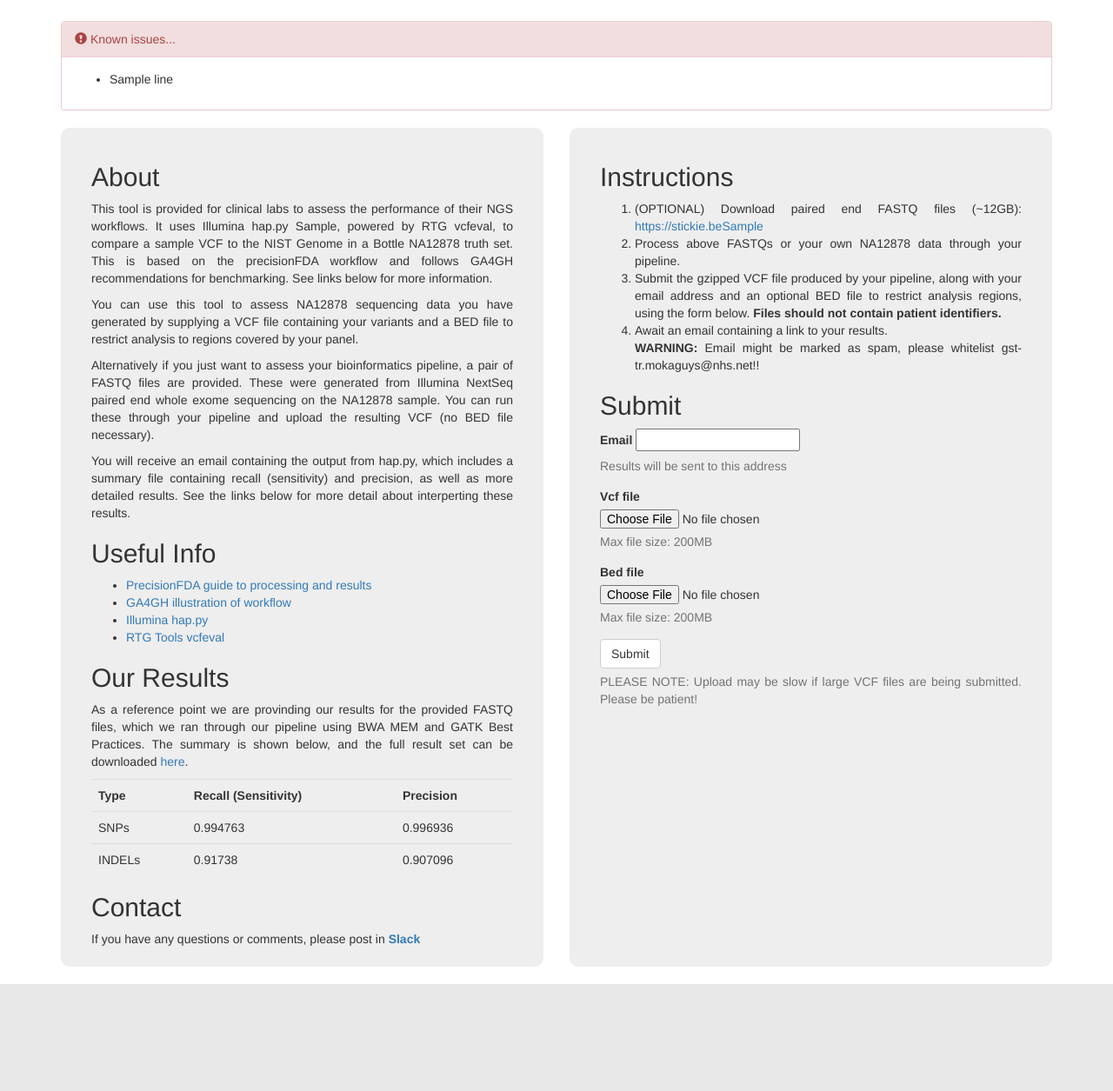
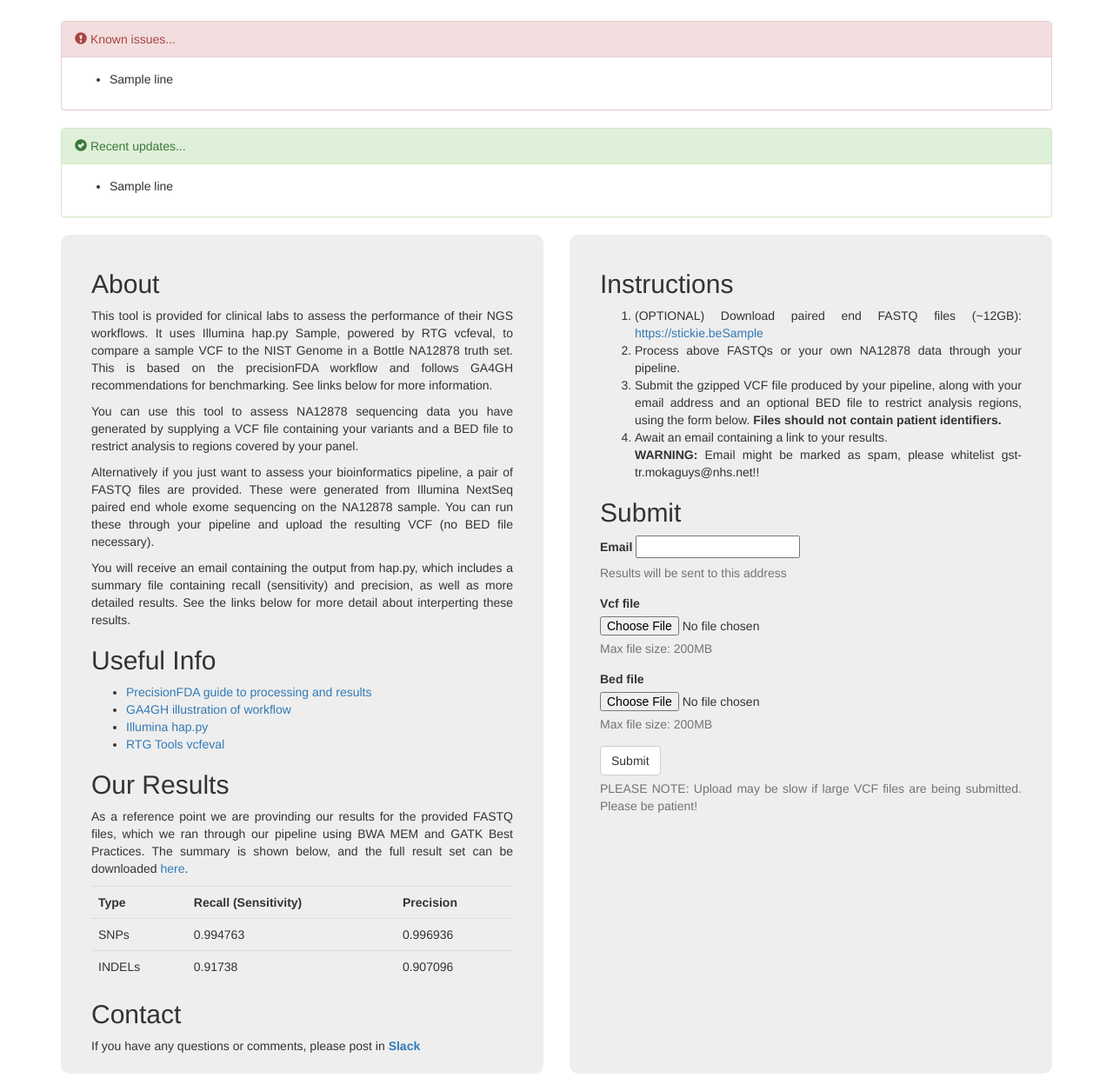
Before and after one commit to moka-guys/benchmarking_tool, a Django app: template happy_vcfeval/templates/happy_vcfeval/upload.html in a window 1280 px wide. Shown: the part 51-1306 px from the top of the page at 87% size. Before the commit the page ends 1183 px from the top, so only its background shows below. Run offline with Django 3.2, Linux system fonts and the light colour scheme; the template is opened without the code that fills it: most values are stand-ins (such as "Sample title", 1, 10 or a date in 2020); form fields are guessed from the names that the template uses; some libraries are stand-ins or nearby versions.

Commit message:
Added a 'recent updates' box to webpage

```diff
--- a/happy_vcfeval/templates/happy_vcfeval/upload.html
+++ b/happy_vcfeval/templates/happy_vcfeval/upload.html
@@ -21,6 +21,21 @@
 			</div>
 		</div>
 	  {% endif %}
+      {% if new_features %}
+    <div class="panel panel-success">
+      <div class="panel-heading">
+        <span class="glyphicon glyphicon-ok-sign" aria-hidden="true"></span>
+        Recent updates...
+      </div>
+      <div class="panel-body">
+        <ul>
+        {% for line in new_features %}
+          <li>{{ line | safe }}</li>
+        {% endfor %}
+        </ul>
+      </div>
+    </div>
+    {% endif %}
       <!-- Example row of columns -->
       <div class="row">
       	<div class="col-md-6">
--- a/happy_vcfeval/views.py
+++ b/happy_vcfeval/views.py
@@ -21,6 +21,9 @@ def upload(request):
     # Create list of any issues in known_issues.txt so that they can be displayed on page
     with open(settings.BASE_DIR + '/known_issues.txt', 'r') as f:
         known_issues = [x for x in f if not x.startswith("#")]
+    # Create list of any new features in new_features.txt so that they can be displayed on page
+    with open(settings.BASE_DIR + '/new_features.txt', 'r') as f:
+        new_features = [x for x in f if not x.startswith("#")]
     # If data has been submitted...
     if request.method == 'POST':
         # Pass posted data to form upload_form object for validation
@@ -66,6 +69,7 @@ def upload(request):
             return render(request, 'happy_vcfeval/upload.html', {'form': form,
                                                                  'tool_version': config.tool_version,
                                                                  'known_issues': known_issues,
+                                                                 'new_features': new_features,
                                                                  'happy_version': config.happy_version,
                                                                  'na12878_fastq': settings.MEDIA_URL + "FASTQ/NA12878_WES.zip",
                                                                  'our_results': settings.MEDIA_URL + "170624_184727/170624_184727.tar.gz"})
@@ -75,6 +79,7 @@ def upload(request):
         return render(request, 'happy_vcfeval/upload.html', {'form': form,
                                                              'tool_version': config.tool_version,
                                                              'known_issues': known_issues,
+                                                             'new_features': new_features,
                                                              'happy_version': config.happy_version,
                                                              'na12878_fastq': settings.MEDIA_URL + "FASTQ/NA12878_WES.zip",
                                                              'our_results': settings.MEDIA_URL + "170624_184727/170624_184727.tar.gz"})
```
Also changed, not shown: 1 other file.
